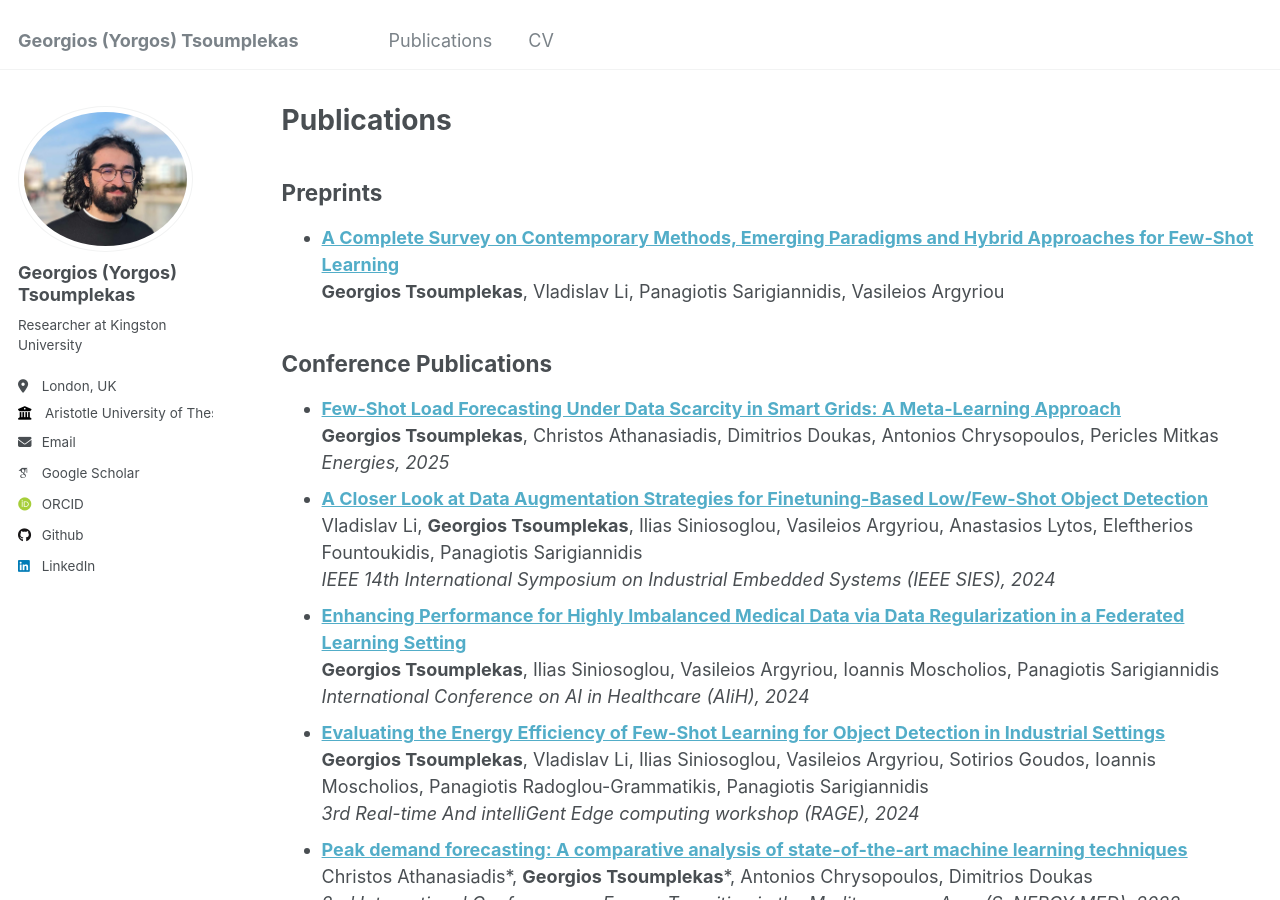
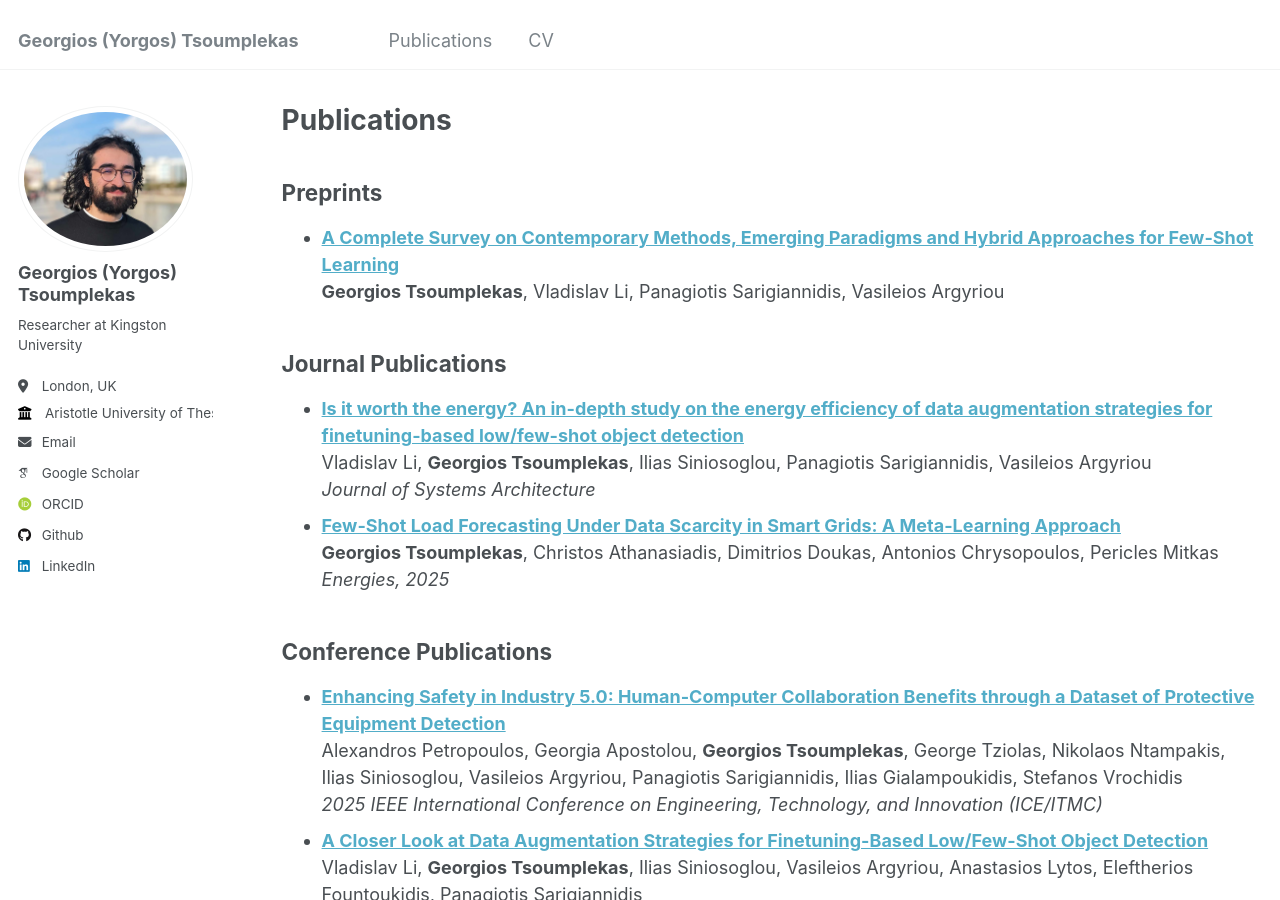
Before and after one commit to GeorgeTsoumplekas/GeorgeTsoumplekas.github.io, a Jekyll site: the page built from _pages/publications.md, in a window 1280 px wide and 900 px high. Built offline with Jekyll 4.4.1, drawn with Linux system fonts in a browser that asks for light colours; some web fonts are replaced.

Commit message:
Update publications.md

```diff
--- a/_pages/publications.md
+++ b/_pages/publications.md
@@ -7,11 +7,19 @@ author_profile: true
 
 Preprints
 ------------
+
 - **[A Complete Survey on Contemporary Methods, Emerging Paradigms and Hybrid Approaches for Few-Shot Learning](https://arxiv.org/pdf/2402.03017)** <br> **Georgios Tsoumplekas**, Vladislav Li, Panagiotis Sarigiannidis, Vasileios Argyriou
+
+Journal Publications
+------------
+
+- **[Is it worth the energy? An in-depth study on the energy efficiency of data augmentation strategies for finetuning-based low/few-shot object detection](https://www.sciencedirect.com/science/article/pii/S1383762125001560)** <br> Vladislav Li, **Georgios Tsoumplekas**, Ilias Siniosoglou, Panagiotis Sarigiannidis, Vasileios Argyriou <br> <em> Journal of Systems Architecture </em>
+- **[Few-Shot Load Forecasting Under Data Scarcity in Smart Grids: A Meta-Learning Approach](https://www.mdpi.com/1996-1073/18/3/742)** <br> **Georgios Tsoumplekas**, Christos Athanasiadis, Dimitrios Doukas, Antonios Chrysopoulos, Pericles Mitkas <br> <em> Energies, 2025 </em>
 
 Conference Publications
 ------------
-- **[Few-Shot Load Forecasting Under Data Scarcity in Smart Grids: A Meta-Learning Approach](https://www.mdpi.com/1996-1073/18/3/742)** <br> **Georgios Tsoumplekas**, Christos Athanasiadis, Dimitrios Doukas, Antonios Chrysopoulos, Pericles Mitkas <br> <em> Energies, 2025 </em>
+
+- **[Enhancing Safety in Industry 5.0: Human-Computer Collaboration Benefits through a Dataset of Protective Equipment Detection](https://ieeexplore.ieee.org/stamp/stamp.jsp?arnumber=11106673)** <br> Alexandros Petropoulos, Georgia Apostolou, **Georgios Tsoumplekas**, George Tziolas, Nikolaos Ntampakis, Ilias Siniosoglou, Vasileios Argyriou, Panagiotis Sarigiannidis, Ilias Gialampoukidis, Stefanos Vrochidis <br> <em> 2025 IEEE International Conference on Engineering, Technology, and Innovation (ICE/ITMC) </em>
 - **[A Closer Look at Data Augmentation Strategies for Finetuning-Based Low/Few-Shot Object Detection](https://arxiv.org/pdf/2408.10940)** <br> Vladislav Li, **Georgios Tsoumplekas**, Ilias Siniosoglou, Vasileios Argyriou, Anastasios Lytos, Eleftherios Fountoukidis, Panagiotis Sarigiannidis <br> <em> IEEE 14th International Symposium on Industrial Embedded Systems (IEEE SIES), 2024 </em>
 - **[Enhancing Performance for Highly Imbalanced Medical Data via Data Regularization in a Federated Learning Setting](https://arxiv.org/pdf/2405.20430)** <br> **Georgios Tsoumplekas**, Ilias Siniosoglou, Vasileios Argyriou, Ioannis Moscholios, Panagiotis Sarigiannidis <br> <em> International Conference on AI in Healthcare (AIiH), 2024 </em>
 - **[Evaluating the Energy Efficiency of Few-Shot Learning for Object Detection in Industrial Settings](https://arxiv.org/pdf/2403.06631)** <br> **Georgios Tsoumplekas**, Vladislav Li, Ilias Siniosoglou, Vasileios Argyriou, Sotirios Goudos, Ioannis Moscholios, Panagiotis Radoglou-Grammatikis, Panagiotis Sarigiannidis <br> <em> 3rd Real-time And intelliGent Edge computing workshop (RAGE), 2024 </em>
```
